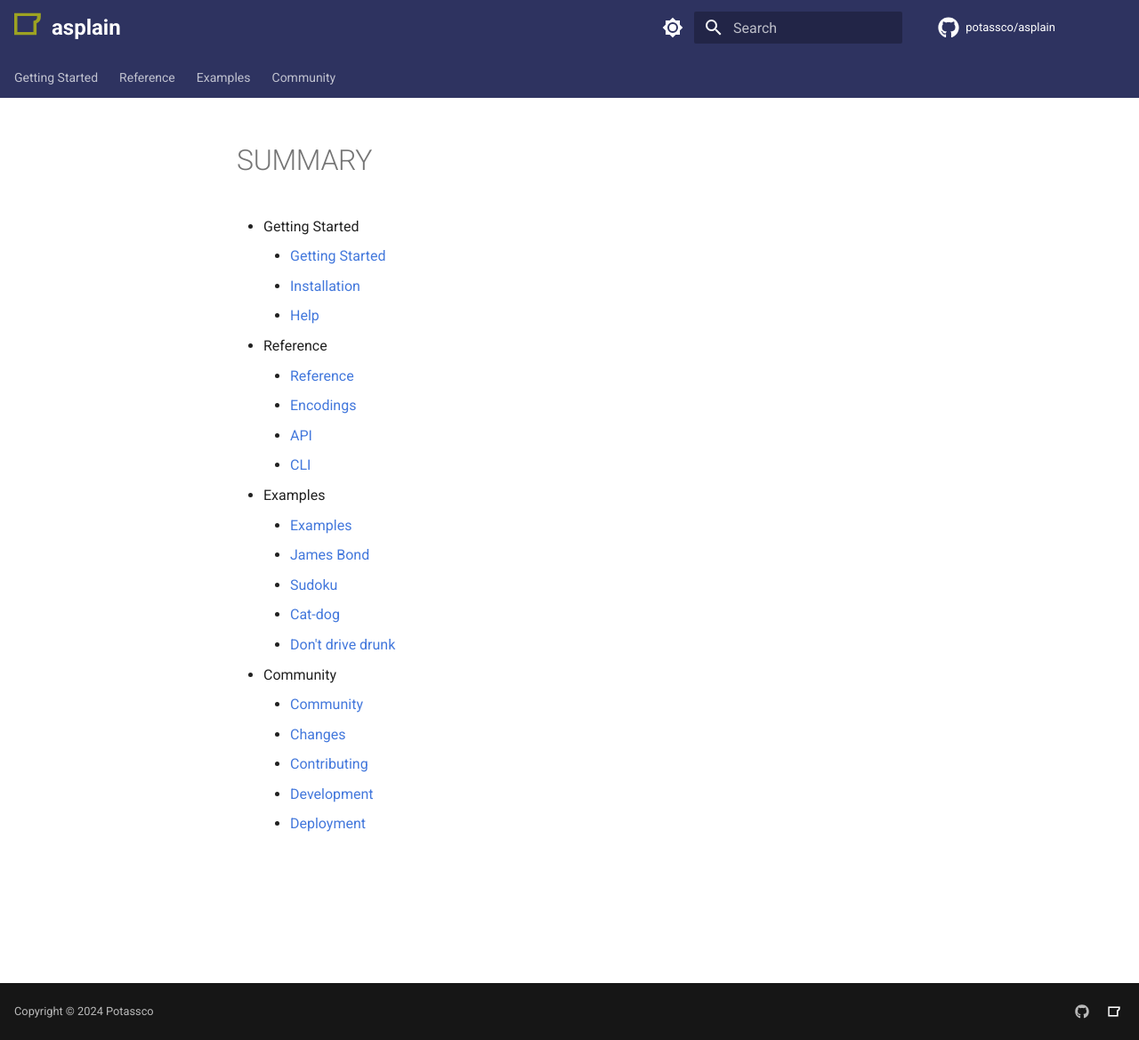
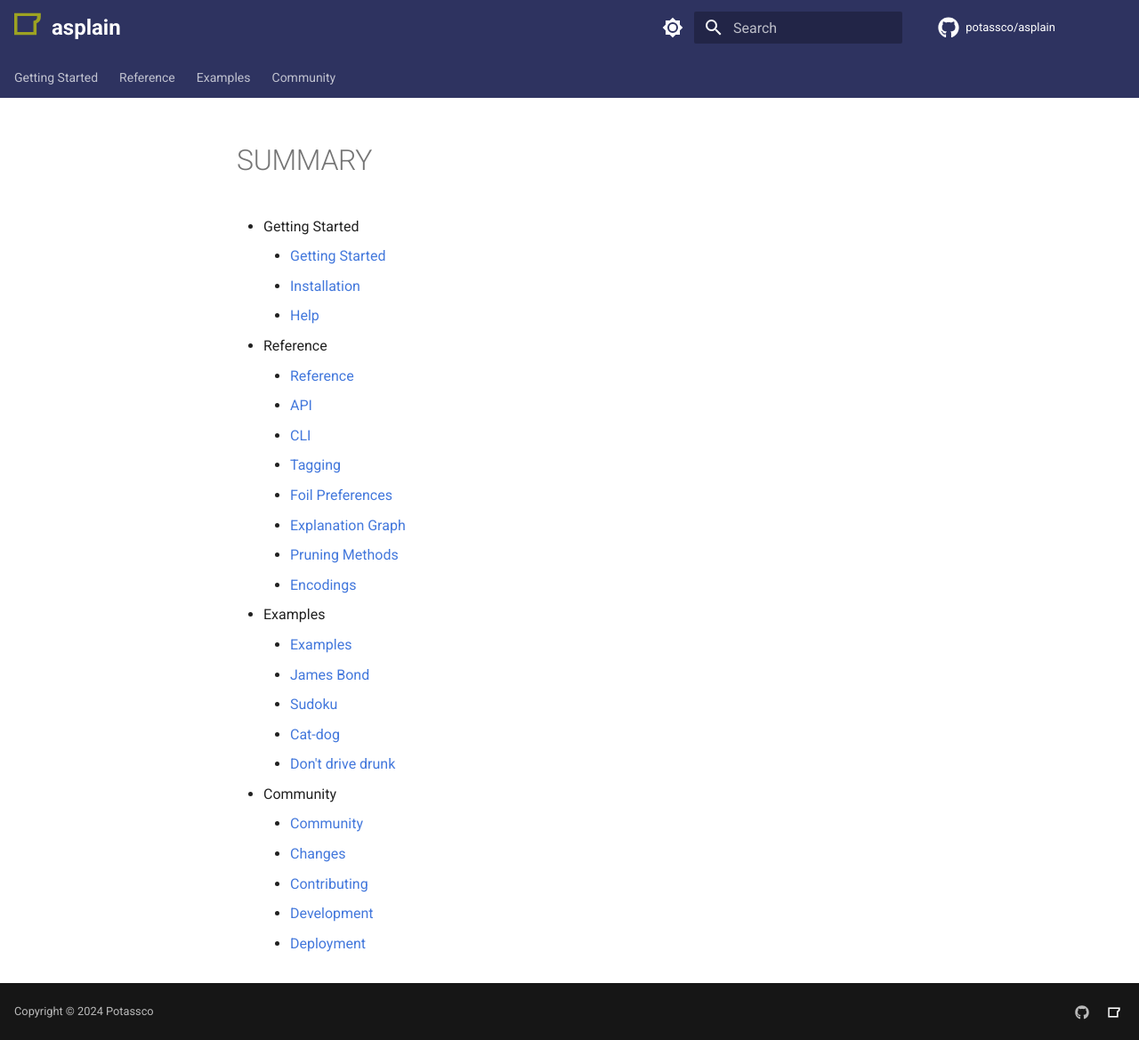
Before and after one commit to potassco/asplain, an MkDocs documentation site: the page built from docs/SUMMARY.md, in a window 1280 px wide and 1169 px high. Shown: the whole window at 89% size. Built offline with MkDocs 1.6.1 and Material for MkDocs 9.7.7, drawn with Linux system fonts in a browser that asks for light colours; comment, search, counter and statistics services are not loaded.

Commit message:
Added pages in reference

```diff
--- a/docs/SUMMARY.md
+++ b/docs/SUMMARY.md
@@ -4,9 +4,13 @@
     * [Help](use/help.md)
 * Reference
     * [Reference](reference/index.md)
-    * [Encodings](reference/encodings/index.md)
     * [API](reference/api/index.md)
     * [CLI](reference/cli/index.md)
+    * [Tagging](reference/tagging/index.md)
+    * [Foil Preferences](reference/preferences/index.md)
+    * [Explanation Graph](reference/explanation-graph/index.md)
+    * [Pruning Methods](reference/pruning/index.md)
+    * [Encodings](reference/encodings/index.md)
 * Examples
     * [Examples](examples/index.md)
     * [James Bond](examples/jamesbond.md)
```
Also changed, not shown: docs/reference/explanation-graph/index.md (added, +5 -0 lines), docs/reference/preferences/index.md (added, +3 -0 lines), docs/reference/pruning/index.md (added, +3 -0 lines), docs/reference/tagging/index.md (added, +3 -0 lines).
